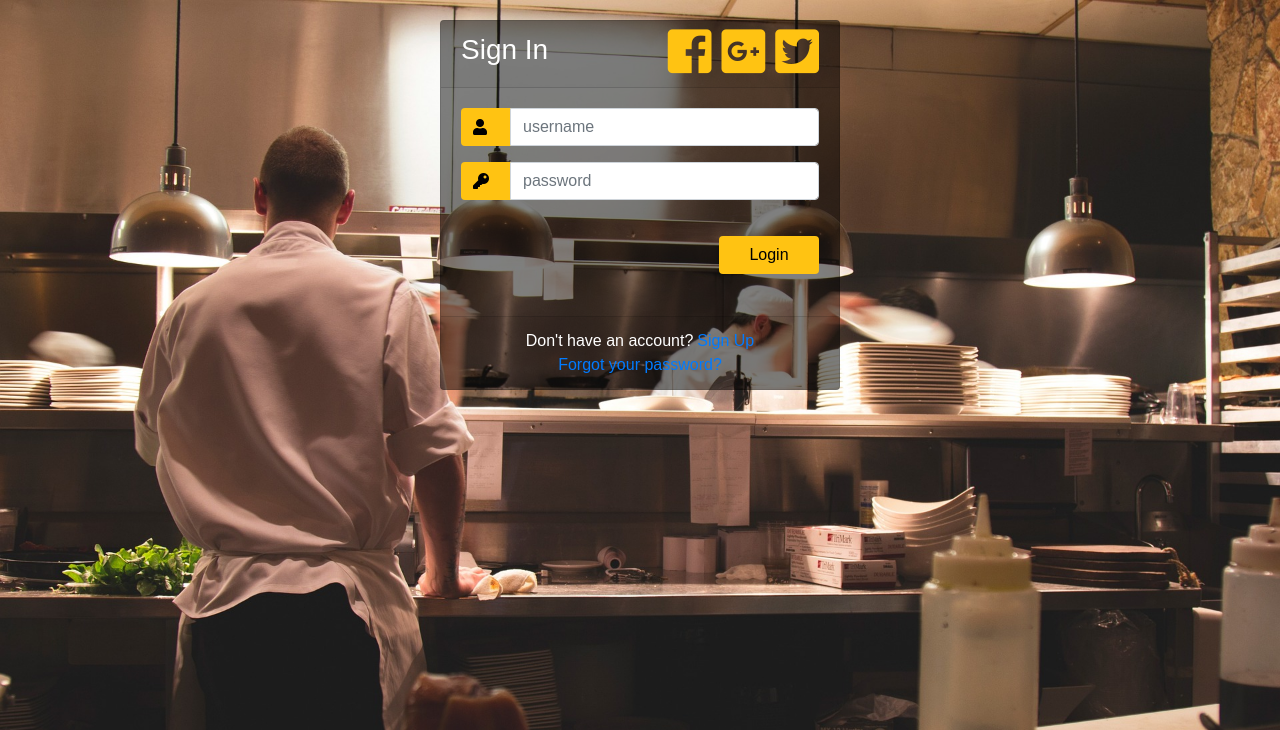
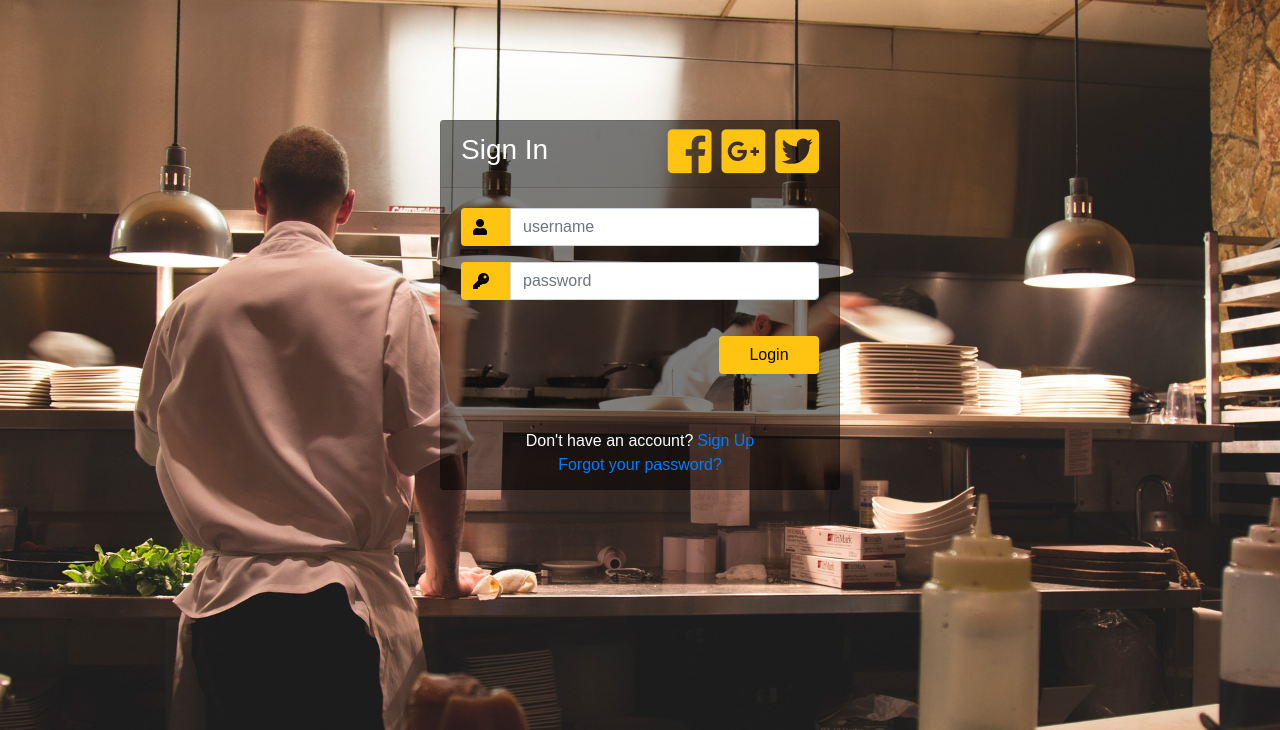
Before and after one commit to U-Ra-All/restaurant_kitchen_service, a Django app: page /accounts/login/ in a window 1280 px wide. Shown: the top 730 px of the page. Run offline with Django 4.2, Linux system fonts and the light colour scheme; some libraries are stand-ins or nearby versions.

Commit message:
Add margin-top to card on login page

```diff
--- a/static/css/styles.css
+++ b/static/css/styles.css
@@ -24,7 +24,7 @@ body {
 
 .card{
     height: 370px;
-    margin-top: auto;
+    margin-top: 100px;
     margin-bottom: auto;
     width: 400px;
     background-color: rgba(0,0,0,0.5) !important;
```
Also changed, not shown: db.sqlite3.
